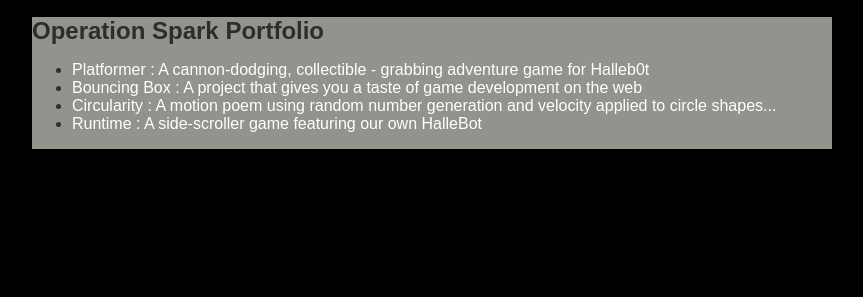
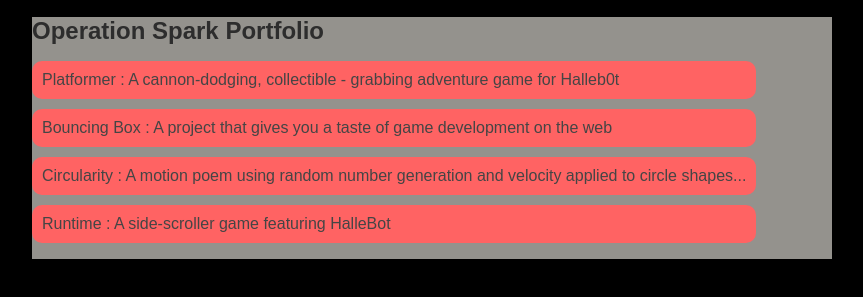
Before and after one commit to JakeSky719/JakeSky719.github.io, a plain HTML site: page portfolio.html in a window 1280 px wide. Shown: the part 91-388 px from the top of the page, without its empty margins (208-1071 px from the left). Drawn offline with Linux system fonts and the light colour scheme; files that its build step writes are made by us from their sources.

Commit message:
add runtime project

```diff
--- a/portfolio.html
+++ b/portfolio.html
@@ -107,13 +107,11 @@
         <main>
           <div class="Operation Spark Portfolio">
               <h2>Operation Spark Portfolio</h2>
-              <ul id="pgit add .
-
-              ortfolio">
+              <ul id="portfolio">
                 <li><a href="projects/platformer/">Platformer : A cannon-dodging, collectible - grabbing adventure game for Halleb0t</a></li>
                 <li><a href="projects/bouncing-box/">Bouncing Box : A project that gives you a taste of game development on the web </a></li>
                 <li><a href="projects/circularity/">Circularity : A motion poem using random number generation and velocity applied to circle shapes...</a></li>
-                <li><a href="projects/runtime/">Runtime : A side-scroller game featuring our own HalleBot</a></li>
+                <li><a href="projects/runtime/">Runtime : A side-scroller game featuring HalleBot</a></li>
               </ul>
           </div>
         </main>
```
